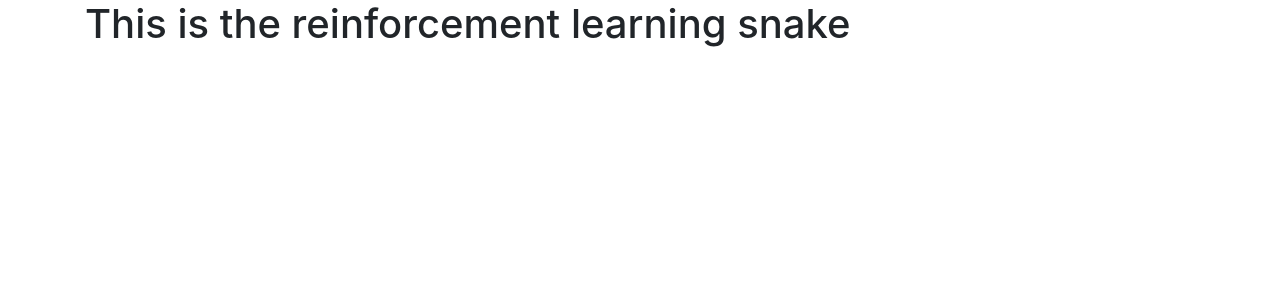
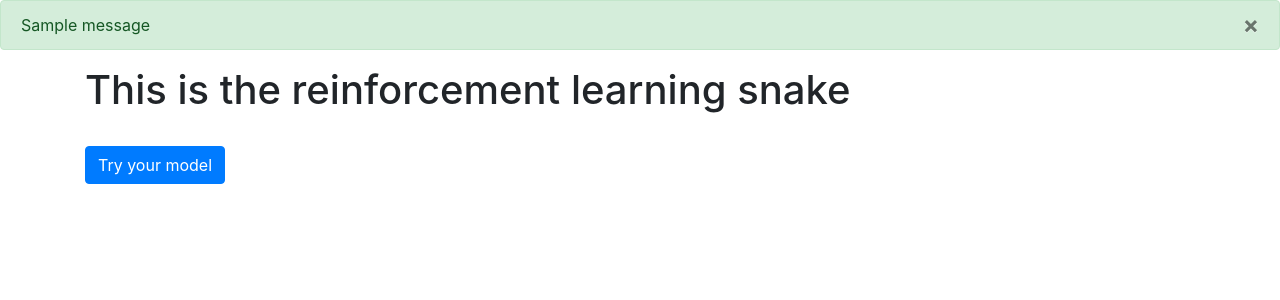
Before and after one commit to FHegardt/ReinforcementLearningGame, a Flask app: page /snake in a window 1280 px wide. Shown: the part 56-356 px from the top of the page. Run offline with Flask 2, Linux system fonts and the light colour scheme; one stand-in notice (Sample message) is shown; some libraries are stand-ins or nearby versions.

Commit message:
created error messages and tested them

```diff
--- a/website/auth.py
+++ b/website/auth.py
@@ -1,4 +1,4 @@
-from flask import Blueprint, render_template
+from flask import Blueprint, render_template, request, flash
 import sys
 sys.path.append('./SnakeMap')
 import agent
@@ -9,7 +9,7 @@ def StartSnake():
 
 auth = Blueprint('auth', __name__)
 
-@auth.route('/login')
+@auth.route('/login', methods=['GET', 'POST'])
 def login():
     return render_template("login.html")
 
@@ -17,8 +17,27 @@ def login():
 def logout():
     return "test"
 
-@auth.route('/sign-up')
+@auth.route('/sign-up', methods=['GET', 'POST'])
 def sign_up():
+    if request.method == 'POST':
+        email = request.form.get('email')
+        firstName = request.form.get('firstName')
+        password1 = request.form.get('password1')
+        password2 = request.form.get('password2')
+
+        if len(email) <4:
+            flash('Email must be greater than 4 characters', category='error')
+        elif len(firstName) <2:
+            flash('First name must be greater than 1 characters', category='error')
+        elif password1 != password2:
+            flash('Passwords don\'t match.', category='error')
+        elif len(password1) < 7:
+            flash('Password must be at least 7 characters', category='error')
+        else:
+            flash('Account created!', category='success')
+            pass
+
+
     return render_template("sign_up.html")
 
 @auth.route('/snake')
--- a/website/templates/base.html
+++ b/website/templates/base.html
@@ -37,8 +37,25 @@
         </div>
       </div>
     </nav>
+    {% with messages = get_flashed_messages(with_categories=true) %} {%if
+    messages %} {% for category, message in messages %} {% if category ==
+    'error' %}
+    <div class="alert alert-danger alter-dismissable fade show" role="alert">
+      {{message}}
+      <button type="button" class="close" data-dismiss="alert">
+        <span aria-hidden="true">&times;</span>
+      </button>
+    </div>
+    {% else %}
+    <div class="alert alert-success alter-dismissable fade show" role="alert">
+      {{message}}
+      <button type="button" class="close" data-dismiss="alert">
+        <span aria-hidden="true">&times;</span>
+      </button>
+    </div>
+    {% endif%} {% endfor%} {%endif%} {% endwith %}
+
     <div class="container">{% block content%} {% endblock%}</div>
-
     <script
       src="https://code.jquery.com/jquery-3.2.1.slim.min.js"
       integrity="sha384-KJ3o2DKtIkvYIK3UENzmM7KCkRr/rE9/Qpg6aAZGJwFDMVNA/GpGFF93hXpG5KkN"
--- a/website/templates/reinforcement_snake.html
+++ b/website/templates/reinforcement_snake.html
@@ -1,4 +1,6 @@
 {% extends "base.html" %} {% block title %}Reinforcement snake{% endblock %} {%
 block content%}
 <h1>This is the reinforcement learning snake</h1>
+<br />
+<button type="submit" class="btn btn-primary">Try your model</button>
 {%endblock%}
```
